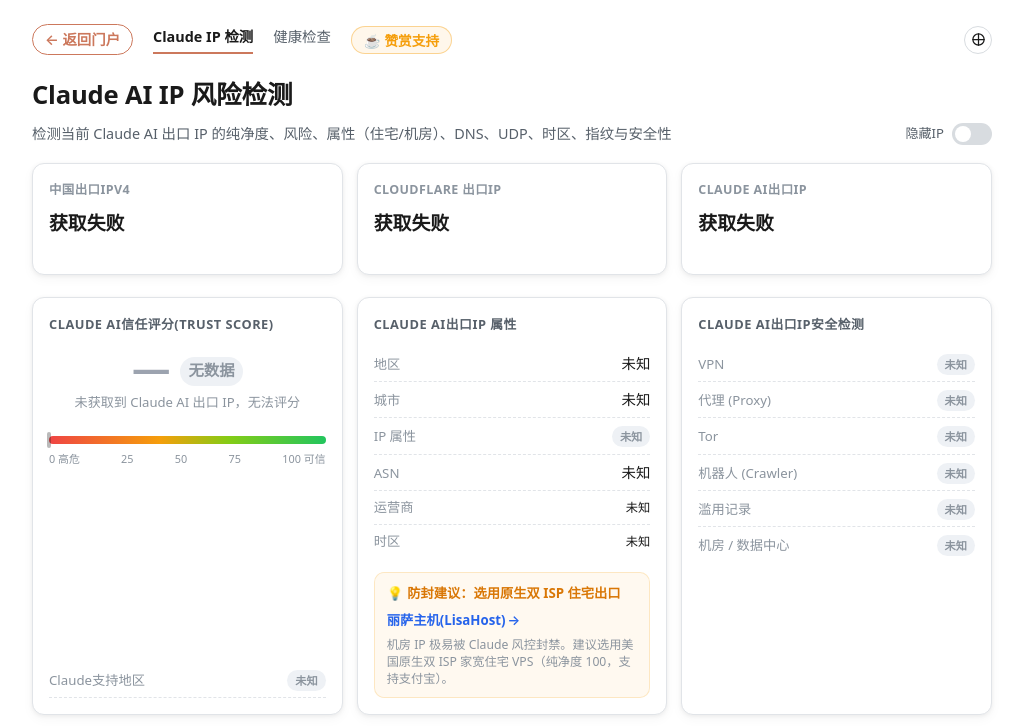
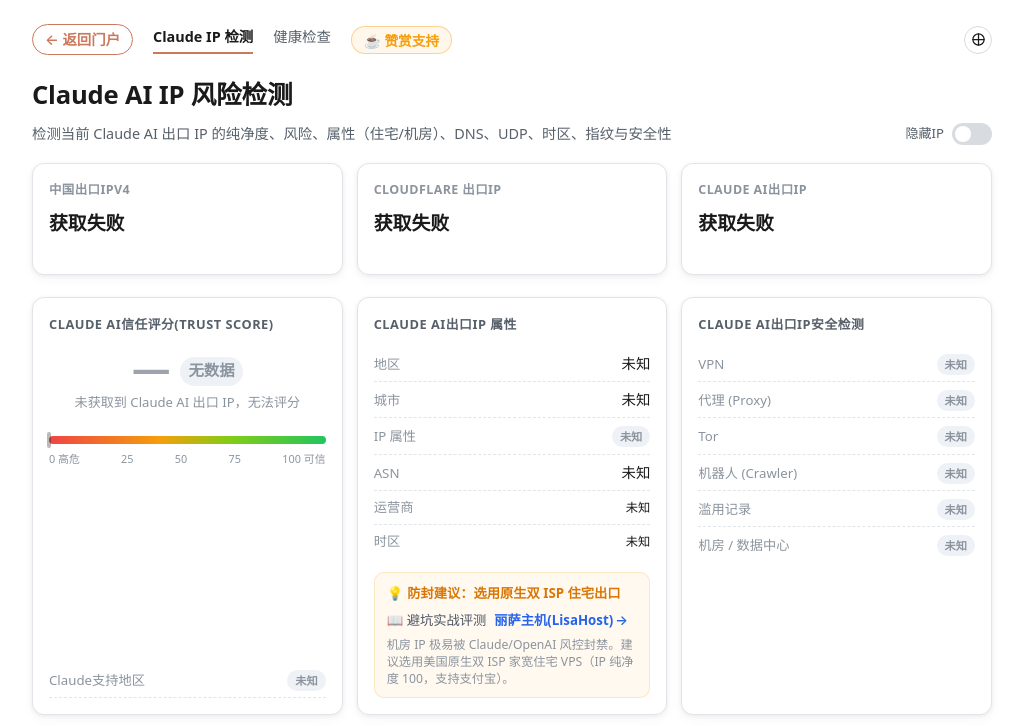
Before and after one commit to HonghuangKongJian/claude-ip-check, a website: page public/index.html in a window 1280 px wide. Shown: the top 726 px of the page, without its empty margins (128-1151 px from the left). Drawn offline with Linux system fonts and the light colour scheme; no server answers.

Commit message:
feat: 关联博客防封实战评测文章

```diff
--- a/public/index.html
+++ b/public/index.html
@@ -104,12 +104,17 @@
           <span style="color:#d97706; font-weight:600; display:inline-flex; align-items:center; gap:4px;">
             <span>💡</span> <span>防封建议：选用原生双 ISP 住宅出口</span>
           </span>
-          <a href="https://lisahost.com/aff.php?aff=15390" target="_blank" rel="noopener noreferrer" style="color:#2563eb; font-weight:600; text-decoration:none; display:inline-flex; align-items:center; gap:2px;">
-            <span>丽萨主机(LisaHost)</span> <span>&rarr;</span>
-          </a>
+          <div style="display:inline-flex; align-items:center; gap:8px;">
+            <a href="https://blog.amw3.eu.org/?p=51" target="_blank" rel="noopener noreferrer" style="color:#4b5563; text-decoration:none; display:inline-flex; align-items:center; gap:2px; font-weight:500;">
+              <span>📖 避坑实战评测</span>
+            </a>
+            <a href="https://lisahost.com/aff.php?aff=15390" target="_blank" rel="noopener noreferrer" style="color:#2563eb; font-weight:600; text-decoration:none; display:inline-flex; align-items:center; gap:2px;">
+              <span>丽萨主机(LisaHost)</span> <span>&rarr;</span>
+            </a>
+          </div>
         </div>
         <p style="margin:4px 0 0; color:var(--text-muted); font-size:0.92em; line-height:1.4;">
-          机房 IP 极易被 Claude 风控封禁。建议选用美国原生双 ISP 家宽住宅 VPS（纯净度 100，支持支付宝）。
+          机房 IP 极易被 Claude/OpenAI 风控封禁。建议选用美国原生双 ISP 家宽住宅 VPS（IP 纯净度 100，支持支付宝）。
         </p>
       </div>
     </div>
```
